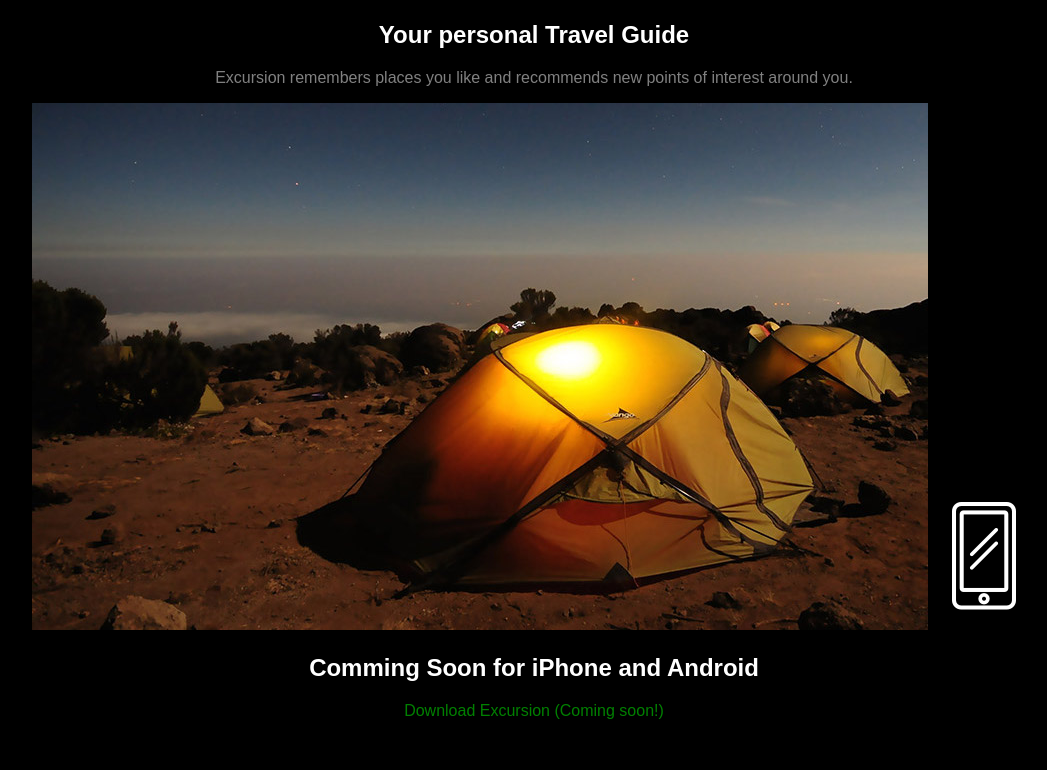
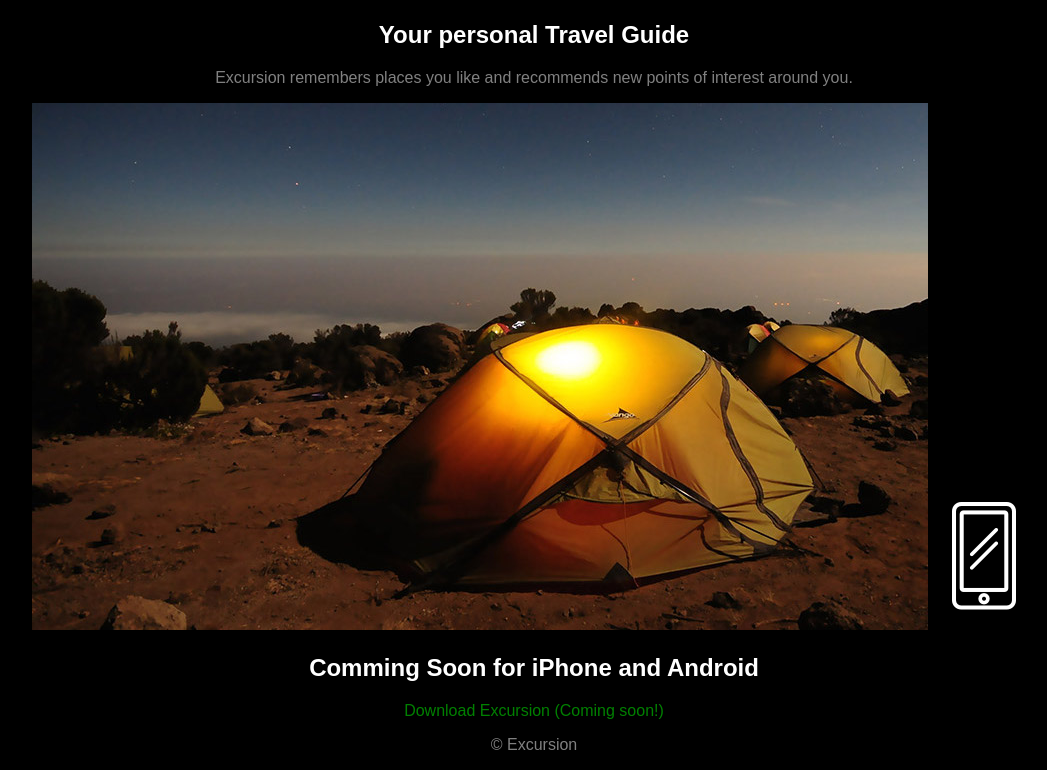
Before and after one commit to cford-14/excursion, a plain HTML site: page index.html in a window 1280 px wide. Shown: the part 267-1037 px from the top of the page, without its empty margins (106-1153 px from the left). Before the commit the page ends 1003 px from the top, so only its background shows below. Drawn offline with Linux system fonts and the light colour scheme.

Commit message:
added footer

```diff
--- a/index.html
+++ b/index.html
@@ -26,5 +26,7 @@
 
     <p class="link">Download Excursion (Coming soon!)</p>
 
+    <footer><p><span>&#169;</span> Excursion</p></footer>
+
     </body>
 </html>
```
Also changed, not shown: resources/style.css (line endings or trailing spaces).
